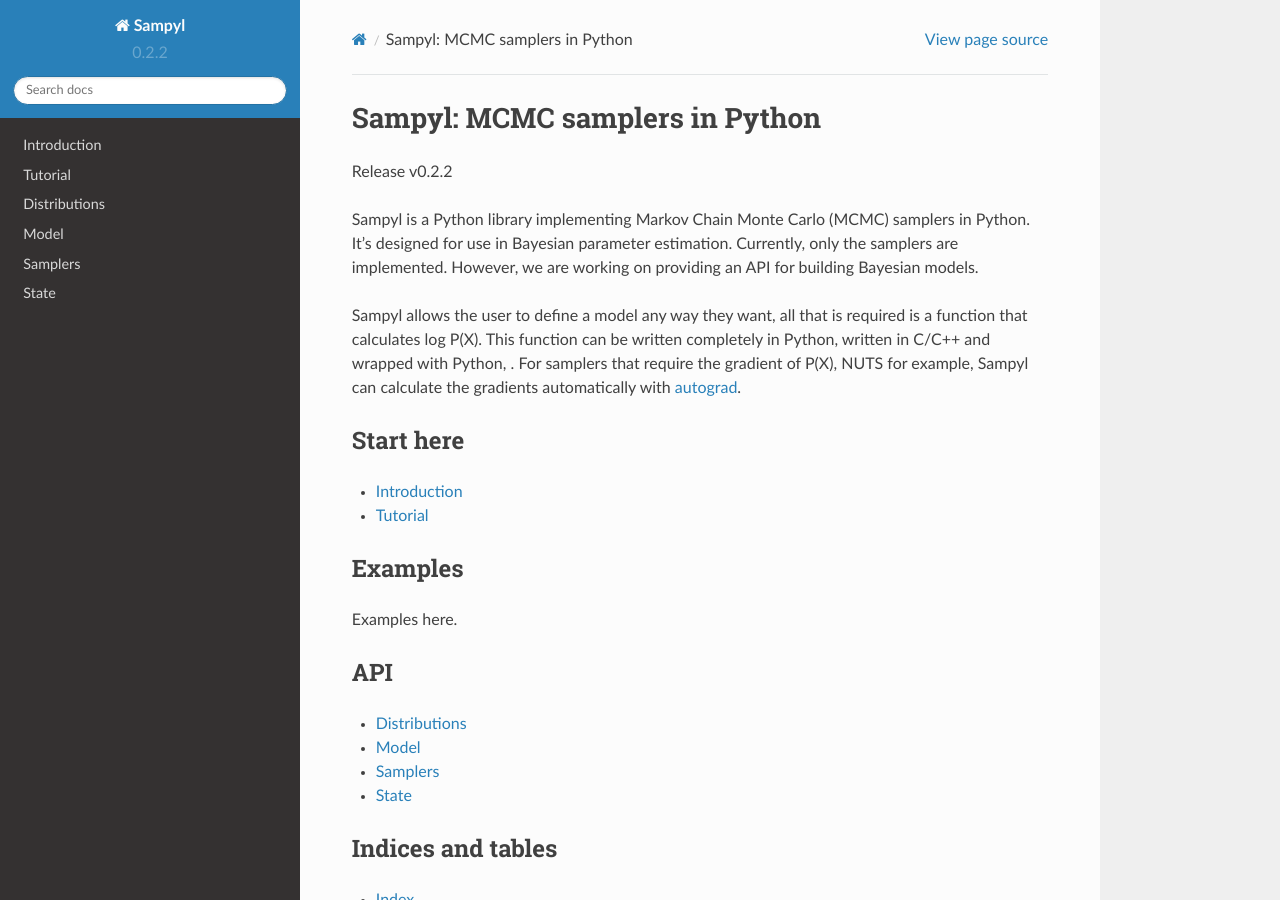
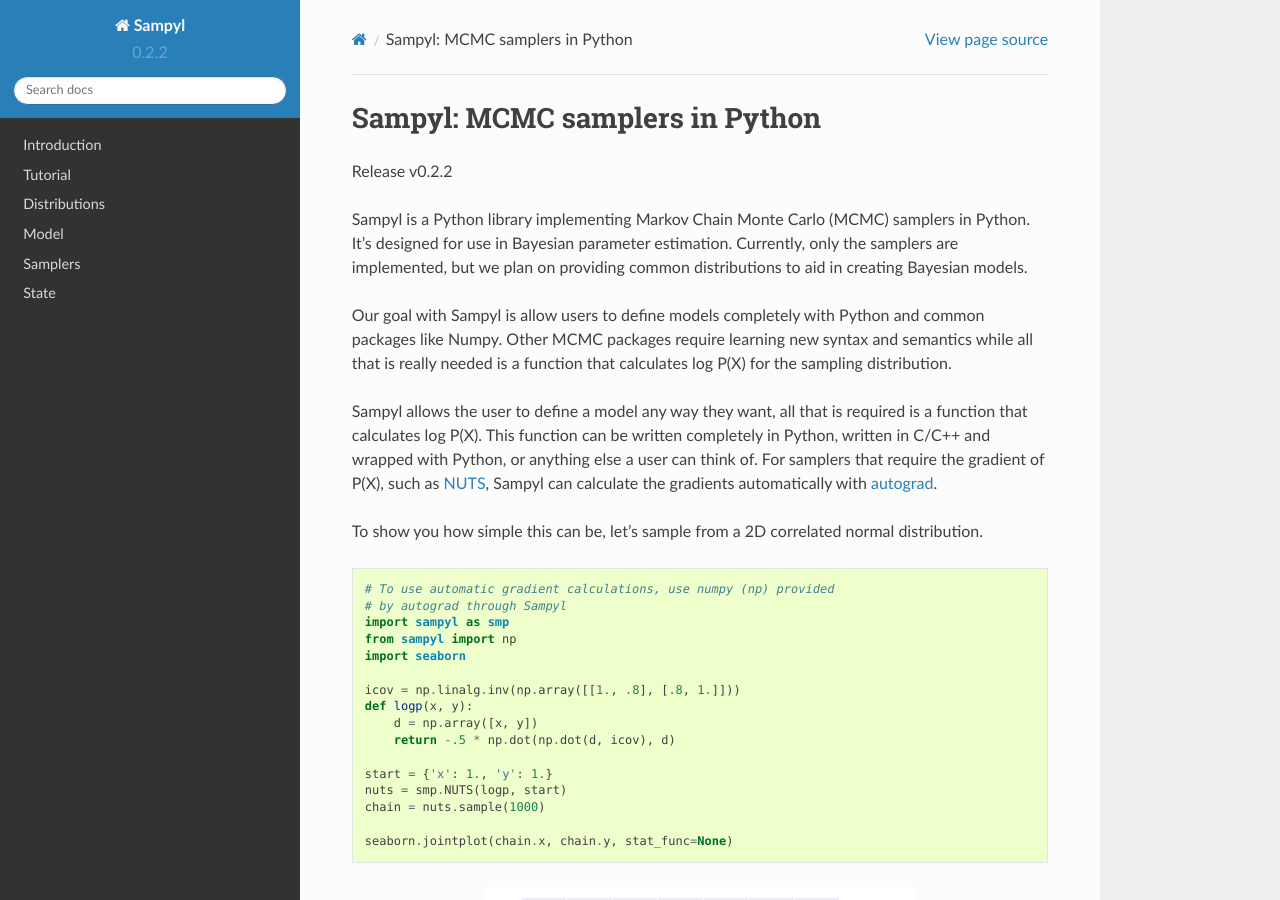
Before and after one commit to mcleonard/sampyl, a Sphinx documentation site: the page built from docs/index.rst, in a window 1280 px wide and 900 px high. Built offline with Sphinx 7.4.7 and the Read the Docs theme 2.0.0, drawn with Linux system fonts in a browser that asks for light colours.

Commit message:
Added a nice example of the first page.

```diff
--- a/docs/index.rst
+++ b/docs/index.rst
@@ -7,14 +7,44 @@
 
 Release v\ |version|
 
-Sampyl is a Python library implementing Markov Chain Monte Carlo (MCMC) samplers in Python. It's designed for use in Bayesian parameter estimation. Currently, only the
-samplers are implemented. However, we are working on providing an API for building
-Bayesian models.
+Sampyl is a Python library implementing Markov Chain Monte Carlo (MCMC) samplers
+in Python. It's designed for use in Bayesian parameter estimation. Currently,
+only the samplers are implemented, but we plan on providing common distributions
+to aid in creating Bayesian models.
 
-Sampyl allows the user to define a model any way they want, all that is required is
-a function that calculates log P(X). This function can be written completely in Python, written in C/C++ and wrapped with Python,  . For samplers that require the gradient
-of P(X), NUTS for example, Sampyl can calculate the gradients automatically
-with autograd_.
+Our goal with Sampyl is allow users to define models completely with Python and
+common packages like Numpy. Other MCMC packages require learning new syntax and
+semantics while all that is really needed is a function that calculates log P(X)
+for the sampling distribution.
+
+Sampyl allows the user to define a model any way they want, all that is required
+is a function that calculates log P(X). This function can be written completely
+in Python, written in C/C++ and wrapped with Python, or anything else a user can
+think of. For samplers that require the gradient of P(X), such as :ref:`NUTS <nuts>`,
+Sampyl can calculate the gradients automatically with autograd_.
+
+To show you how simple this can be, let's sample from a 2D correlated normal distribution. ::
+
+    # To use automatic gradient calculations, use numpy (np) provided
+    # by autograd through Sampyl
+    import sampyl as smp
+    from sampyl import np
+    import seaborn
+
+    icov = np.linalg.inv(np.array([[1., .8], [.8, 1.]]))
+    def logp(x, y):
+        d = np.array([x, y])
+        return -.5 * np.dot(np.dot(d, icov), d)
+
+    start = {'x': 1., 'y': 1.}
+    nuts = smp.NUTS(logp, start)
+    chain = nuts.sample(1000)
+
+    seaborn.jointplot(chain.x, chain.y, stat_func=None)
+
+.. image:: _static/normal_example.png
+	:align: center
+
 
 .. _autograd: https://github.com/HIPS/autograd/
 
--- a/docs/samplers/custom.rst
+++ b/docs/samplers/custom.rst
@@ -10,6 +10,7 @@
 As an example, here's snippet from the :ref:`Metropolis <metropolis>` sampler. ::
 
     from sampyl import Sampler
+    from sampyl import np
 
     class Metropolis(Sampler):
 
```
Also changed, not shown: docs/_static/normal_example.png (added).
